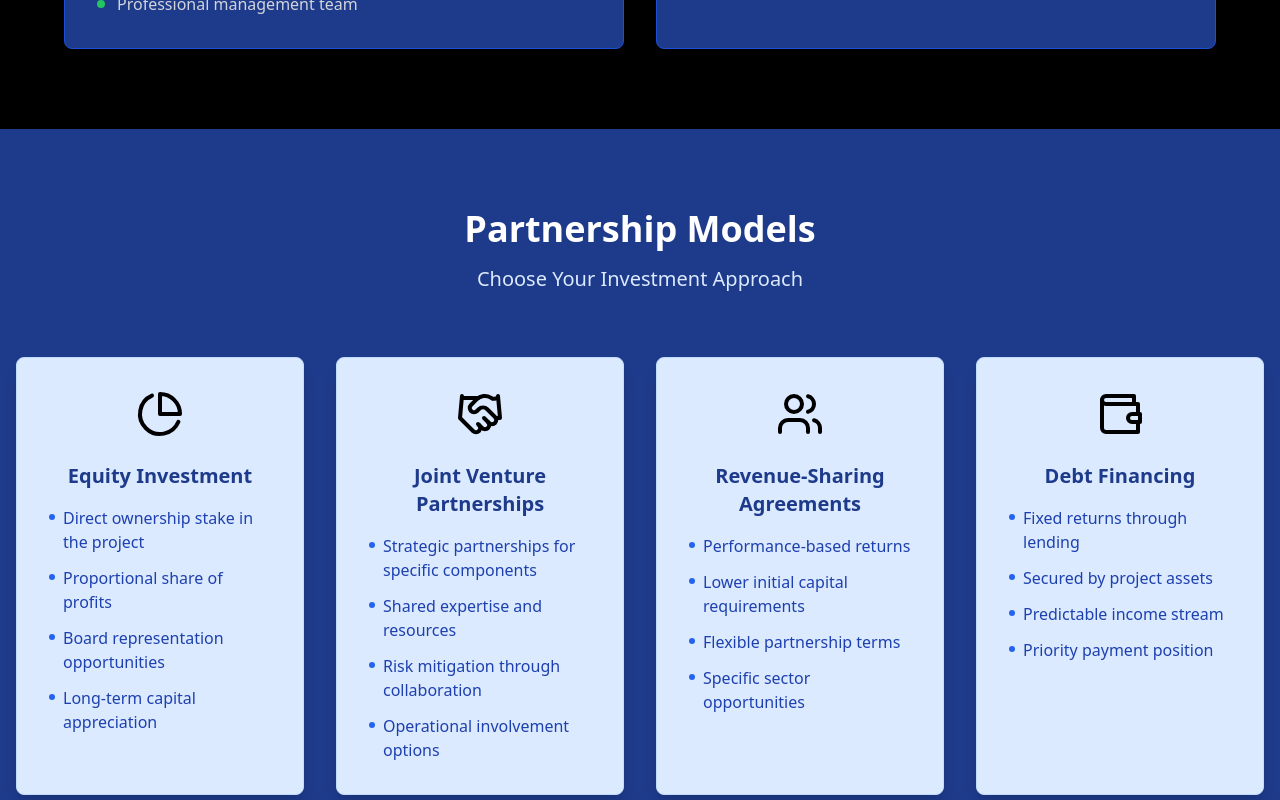
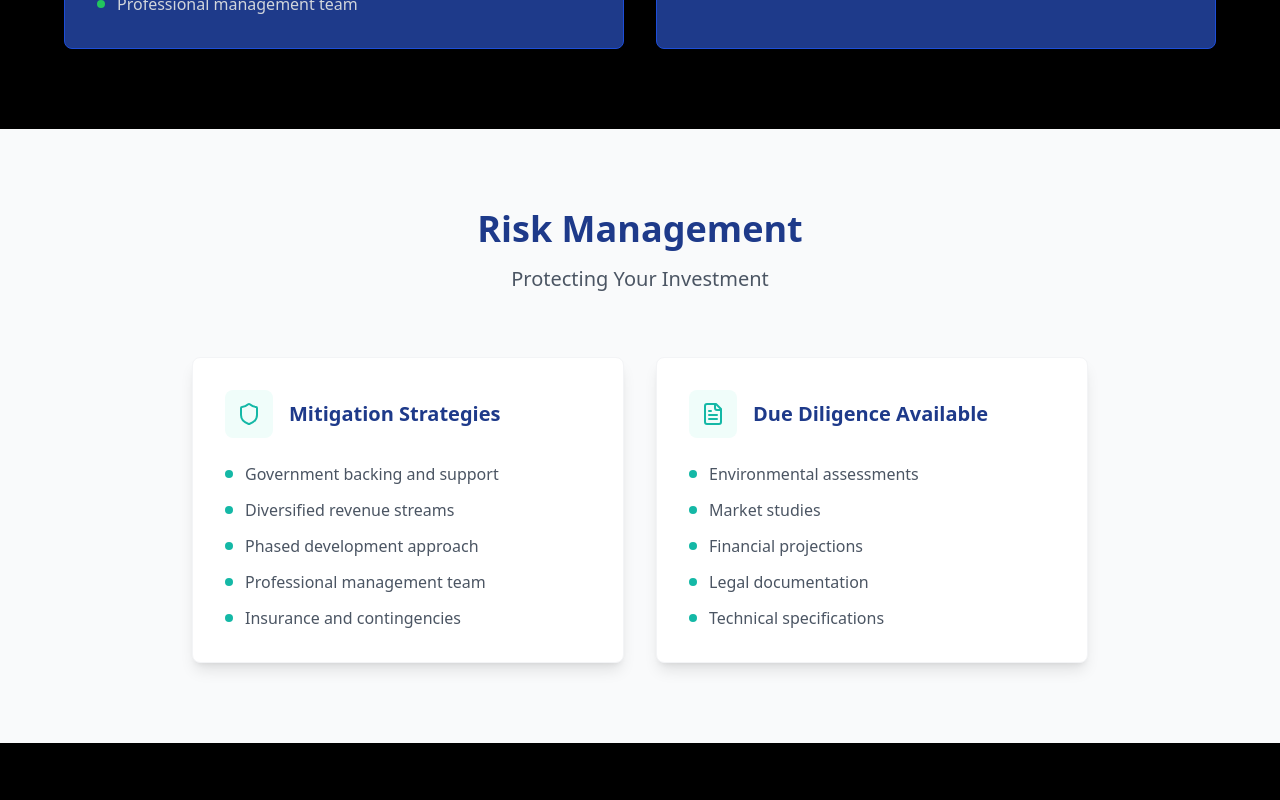
Before and after one commit to cemd324/dangrigaaaaa, a React (Vite) app: page /investment in a window 1280 px wide. Shown: the part 2000-2800 px from the top of the page. Built offline with nearby package versions, Linux system fonts and the light colour scheme.

Commit message:
Remove Partnership Models section from Investment page

```diff
--- a/src/pages/InvestmentPage.tsx
+++ b/src/pages/InvestmentPage.tsx
@@ -1,7 +1,6 @@
 import InvestmentHero from '../components/investment/InvestmentHero';
 import WhyInvest from '../components/investment/WhyInvest';
 import FinancialOverview from '../components/investment/FinancialOverview';
-import PartnershipModels from '../components/investment/PartnershipModels';
 import RiskManagement from '../components/investment/RiskManagement';
 import InvestmentProcess from '../components/investment/InvestmentProcess';
 import WhyNow from '../components/investment/WhyNow';
@@ -14,7 +13,6 @@ const InvestmentPage = () => {
       <InvestmentHero />
       <WhyInvest />
       <FinancialOverview />
-      <PartnershipModels />
       <RiskManagement />
       <InvestmentProcess />
       <WhyNow />
```
